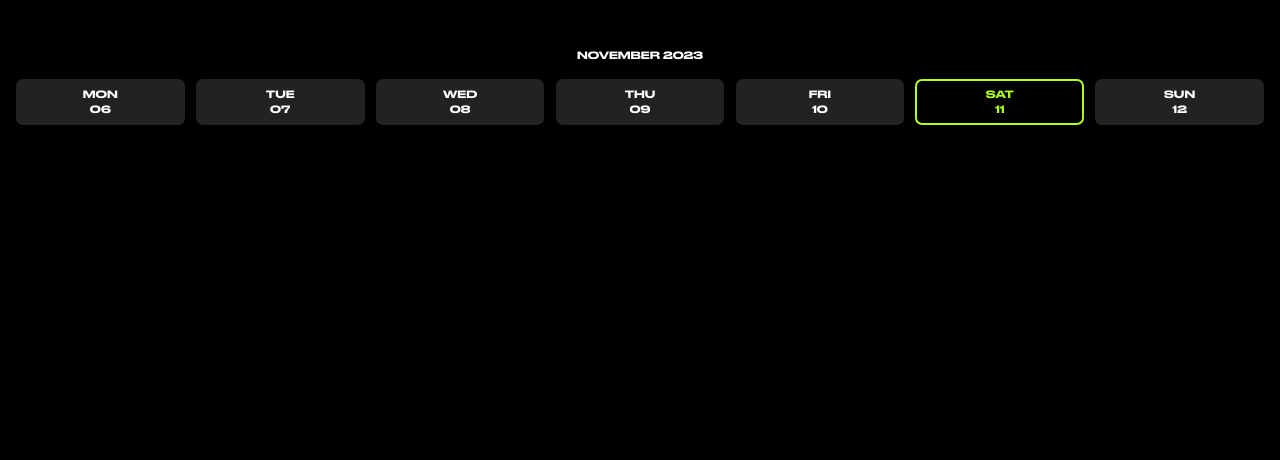
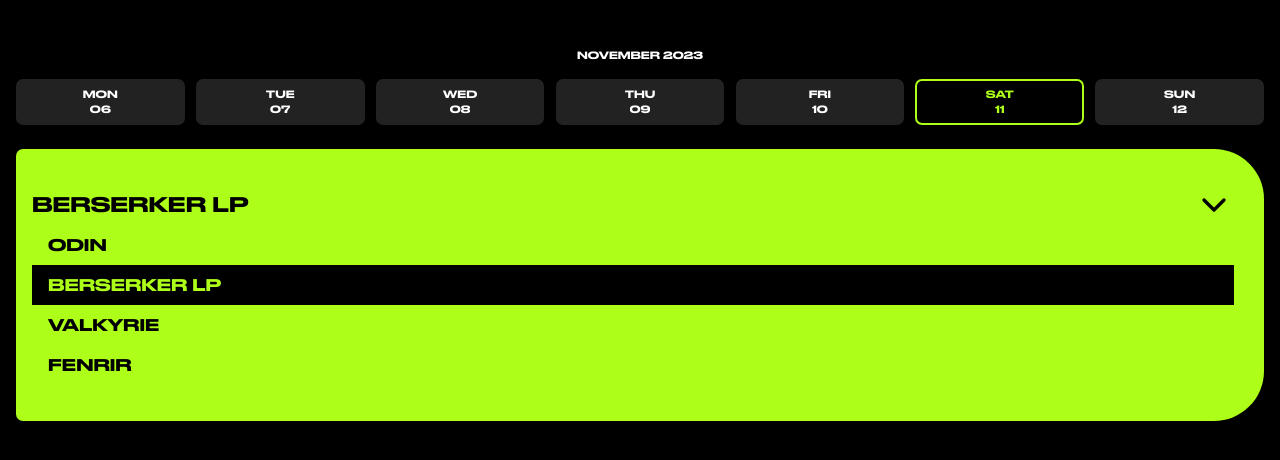
Before and after one commit to t-monaco/berserker-app, a Next.js app: page / in a window 1280 px wide. Shown: the top 460 px of the page. Built offline with nearby package versions, Linux system fonts and the light colour scheme.

Commit message:
WIP - Program select

```diff
--- /dev/null
+++ b/app/components/ProgramSelector/ProgramSelector.styled.tsx
@@ -0,0 +1,39 @@
+'use client';
+import styled from 'styled-components';
+
+export const ProgramSelectContainer = styled.div<object>`
+  background-color: var(--primary-color);
+  color: var(--secondary-font-color);
+  padding: 36px 30px 36px 16px;
+  border-radius: 7px 50px 50px 7px;
+  align-items: center;
+`;
+
+export const SelectedProgramContainer = styled.div<object>`
+  display: flex;
+  justify-content: space-between;
+
+  .selected-program {
+    display: flex;
+    align-items: center;
+    font-size: 20px;
+  }
+
+  .select-arrow {
+    font-size: 2.5rem;
+  }
+`;
+
+export const ProgramsList = styled.ul<object>`
+  display: flex;
+  flex-direction: column;
+
+  li {
+    padding: 0.5rem 1rem;
+  }
+
+  .selected {
+    background-color: var(--primary-background-color);
+    color: var(--primary-color);
+  }
+`;
--- /dev/null
+++ b/app/components/ProgramSelector/ProgramSeletor.tsx
@@ -0,0 +1,22 @@
+type ProgramSelectorProps = object;
+import { FiChevronDown } from 'react-icons/fi';
+import * as Styled from './ProgramSelector.styled';
+
+const ProgramSelector: React.FC<ProgramSelectorProps> = () => {
+  return (
+    <Styled.ProgramSelectContainer>
+      <Styled.SelectedProgramContainer>
+        <h1 className="selected-program">BERSERKER LP</h1>
+        <FiChevronDown className="select-arrow" />
+      </Styled.SelectedProgramContainer>
+      <Styled.ProgramsList>
+        <li>ODIN</li>
+        <li className={'selected'}>BERSERKER LP</li>
+        <li>VALKYRIE</li>
+        <li>FENRIR</li>
+      </Styled.ProgramsList>
+    </Styled.ProgramSelectContainer>
+  );
+};
+
+export default ProgramSelector;
--- a/app/page.tsx
+++ b/app/page.tsx
@@ -1,9 +1,11 @@
 import Calendar from './components/Calendar/Calendar';
+import ProgramSelector from './components/ProgramSelector/ProgramSeletor';
 
 export default function Home() {
   return (
-    <main>
+    <main className="flex flex-col gap-6">
       <Calendar />
+      <ProgramSelector />
     </main>
   );
 }
```
Also changed, not shown: app/components/ProgramSelector/ProgramSelector.module.scss (added, +26 -0 lines).
